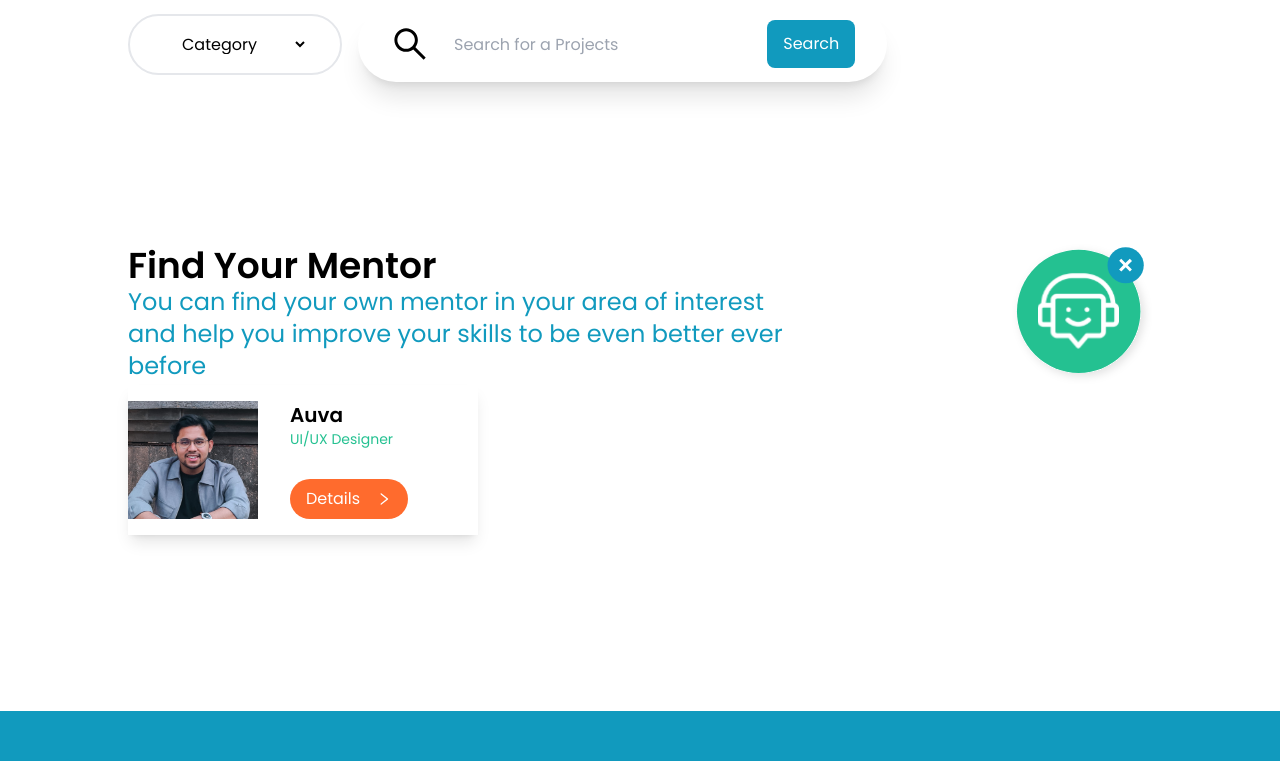
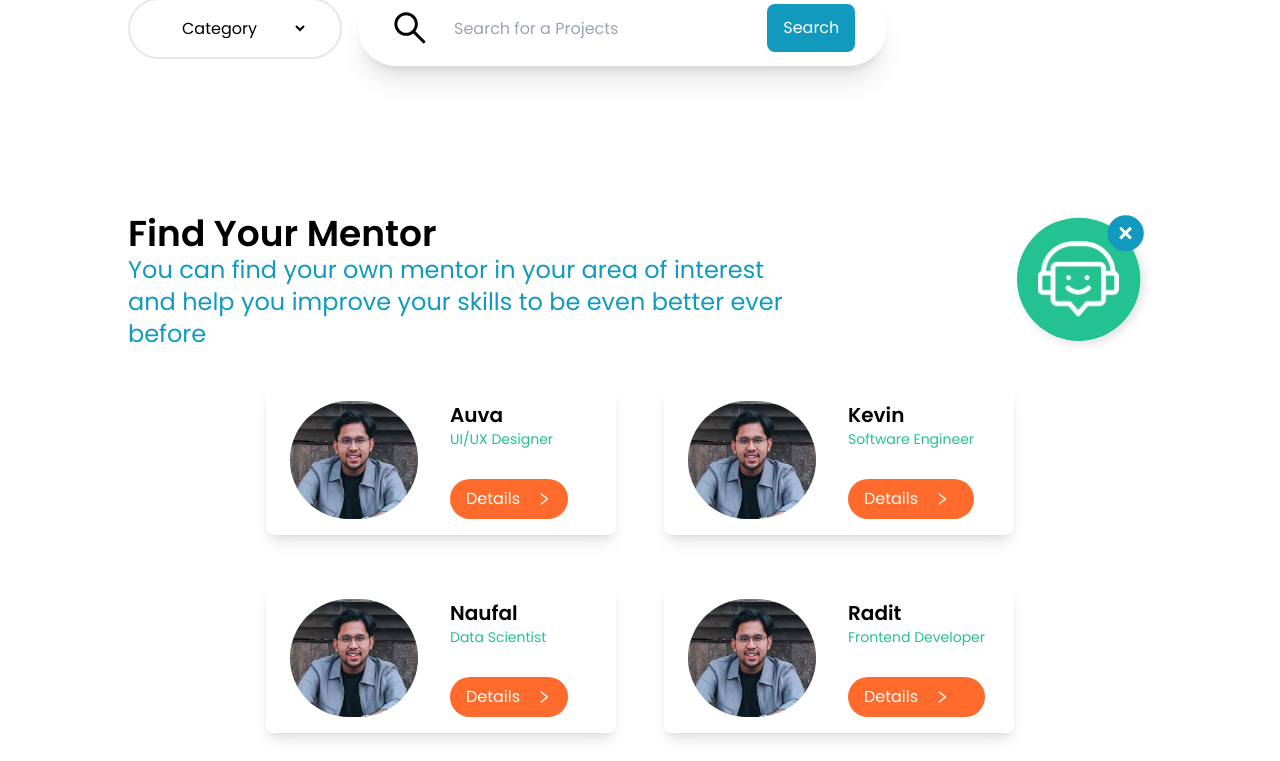
Before and after one commit to Experteez/Experteez-Frontend, a Next.js app: page /mentor in a window 1280 px wide. Shown: the part 430-1191 px from the top of the page. Built offline with nearby package versions, Linux system fonts and the light colour scheme; no server answers.

Commit message:
feat:mentor landing

```diff
--- a/src/app/mentor/page.tsx
+++ b/src/app/mentor/page.tsx
@@ -6,7 +6,7 @@
 export default function Page() {
   return (
     <div>
-      <section className="py-14 flex flex-col gap-4 justify-between items-start px-8 lg:py-20 lg:px-32">
+      <section className="py-14 flex flex-col gap-4 justify-between items-start px-8 lg:py-16 lg:px-32">
         <div className="flex flex-col lg:flex-row items-start justify-between w-full">
           <div className="flex flex-col gap-4 w-[40%]">
             <h1 className="text-4xl lg:text-6xl font-semibold">
@@ -50,7 +50,7 @@
         </div>
       </section>
 
-      <section className="px-8 lg:py-20 lg:px-32 py-14">
+      <section className="px-8 lg:py-20 flex flex-col gap-8 lg:px-32 py-14">
         <div className="flex flex-col lg:flex-row justify-between items-center">
           <div className="w-2/3">
             <h1 className="text-2xl lg:text-4xl font-semibold">
@@ -62,10 +62,21 @@
             </p>
           </div>
 
-          <Image src={"/mentor/contact.svg"} width={140} height={600} alt="Contact" />
+          <Image
+            src={"/mentor/contact.svg"}
+            width={140}
+            height={600}
+            alt="Contact"
+          />
         </div>
 
-        <MentorBox />
+        <div className="flex flex-wrap items-center justify-center gap-12">
+          <MentorBox name="Auva" role="UI/UX Designer" />
+          <MentorBox name="Kevin" role="Software Engineer" />
+          <MentorBox name="Naufal" role="Data Scientist" />
+          <MentorBox name="Radit" role="Frontend Developer" />
+          <MentorBox name="Abam" role="Data Scientist" />
+        </div>
       </section>
     </div>
   );
--- a/src/components/mentor/MentorBox.tsx
+++ b/src/components/mentor/MentorBox.tsx
@@ -1,20 +1,27 @@
 import Image from "next/image";
 import { AiOutlineRight } from "react-icons/ai";
 
-export default function MentorBox() {
+interface MentorBoxProps {
+    name: string;
+    role: string;
+}
+
+export default function MentorBox({ name, role }: MentorBoxProps) {
   return (
-    <div className="bg-white shadow-lg w-[350px] h-[150px] py-4 flex gap-8">
-      <Image
-        src="/mentor/auva.jpeg"
-        width={130}
-        height={130}
-        alt="mentor-box"
-      />
+    <div className="bg-white shadow-lg rounded-lg w-[350px] h-[150px] py-4 px-6 flex gap-8">
+      <div className="w-32 aspect-square bg-slate-300 rounded-full relative overflow-hidden">
+        <Image
+          src={"/mentor/auva.jpeg"}
+          fill={true}
+          alt="profile"
+          className="object-cover w-full h-full"
+        />
+      </div>
 
       <div className="flex flex-col justify-between">
         <div>
-          <h1 className="text-xl font-semibold">Auva</h1>
-          <p className="text-sm text-secondary">UI/UX Designer</p>
+          <h1 className="text-xl font-semibold">{name}</h1>
+          <p className="text-sm text-secondary">{role}</p>
         </div>
         <button className="bg-[#FF6B2D] text-white px-4 py-2 flex gap-2 items-center rounded-full font-normal">
           <p>Details</p>
```
